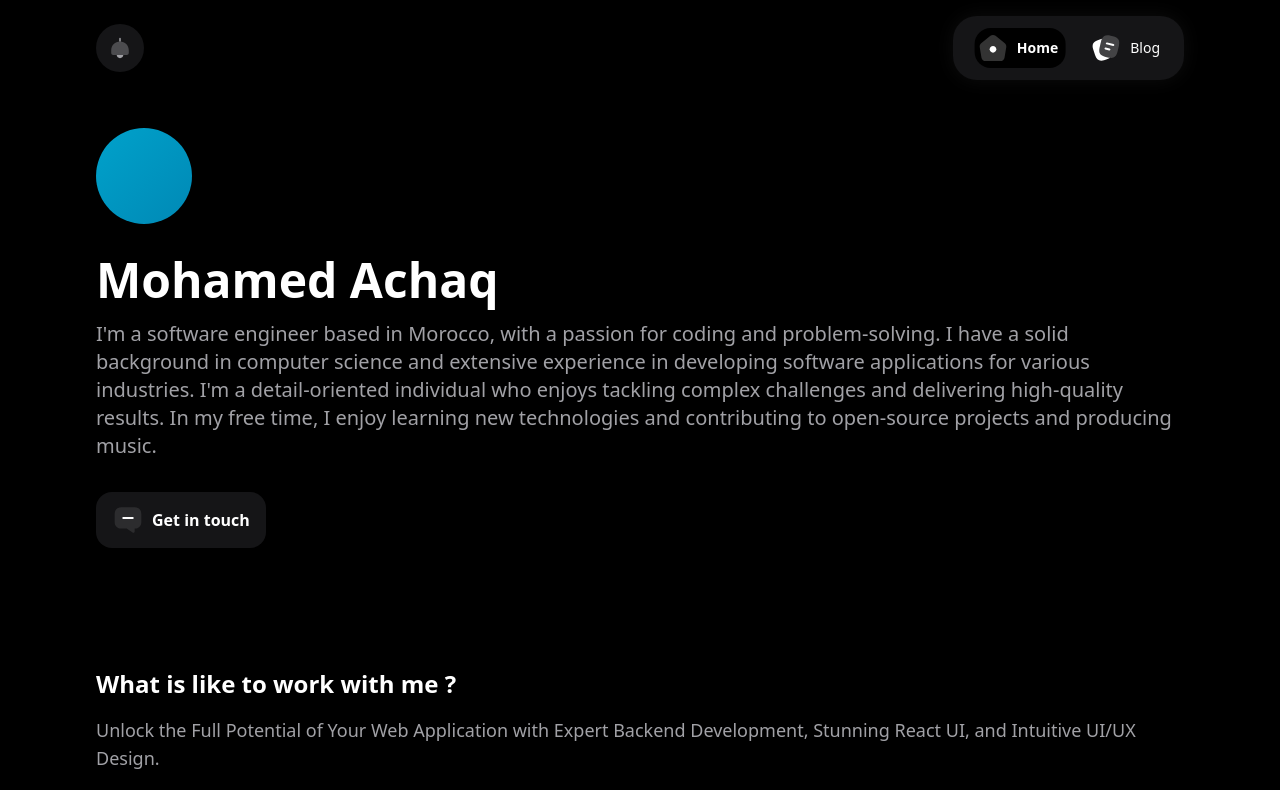
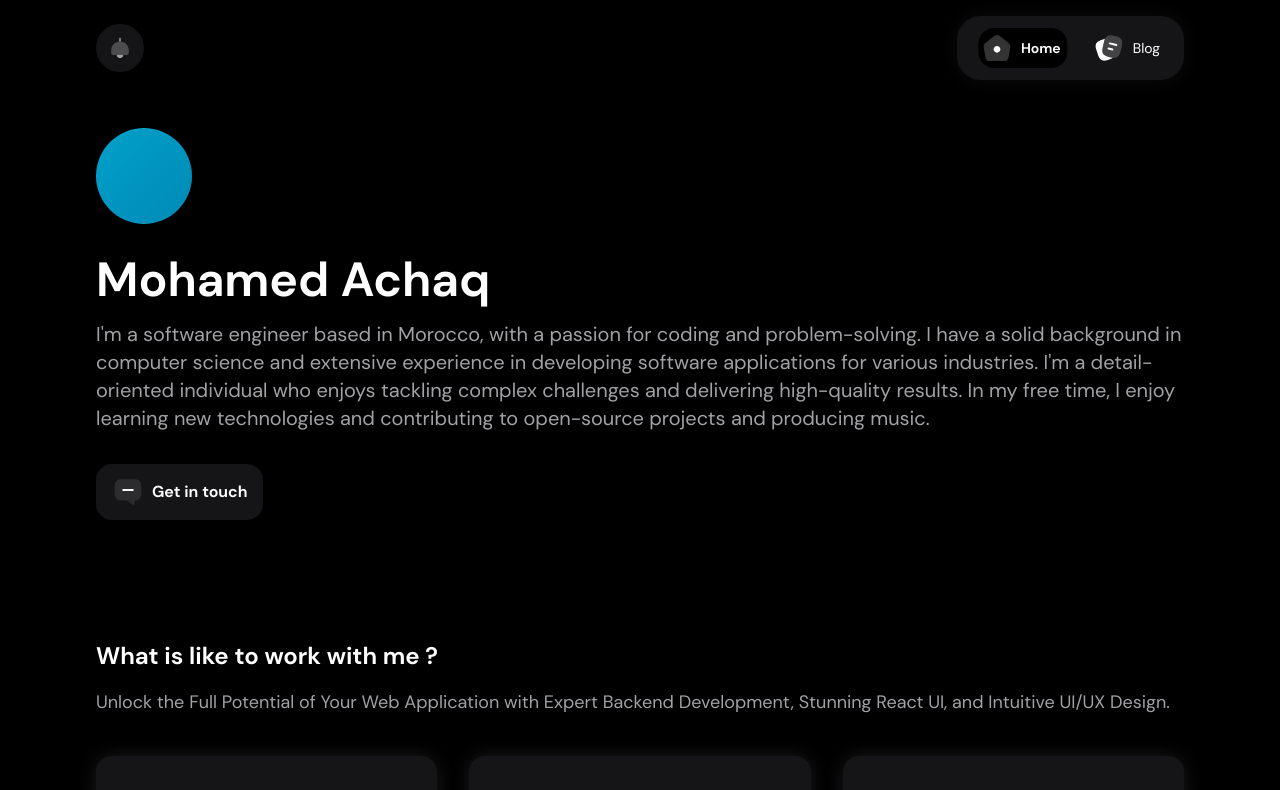
Before and after one commit to triyanox/website, a Next.js app: page / in a window 1280 px wide. Shown: the top 790 px of the page. Built offline with nearby package versions, Linux system fonts and the light colour scheme.

Commit message:
Update font

```diff
--- a/app/layout.tsx
+++ b/app/layout.tsx
@@ -93,7 +93,7 @@ export default function RootLayout({
     <html lang="en">
       <Providers>
         <body className="relative scroll-smooth bg-bg-primary-light antialiased dark:bg-bg-primary-dark px-8 md:px-24 max-w-[1920px] mx-auto">
-          <main>
+          <main className={latin.className}>
             <Header />
             {children}
             <Footer />
```
